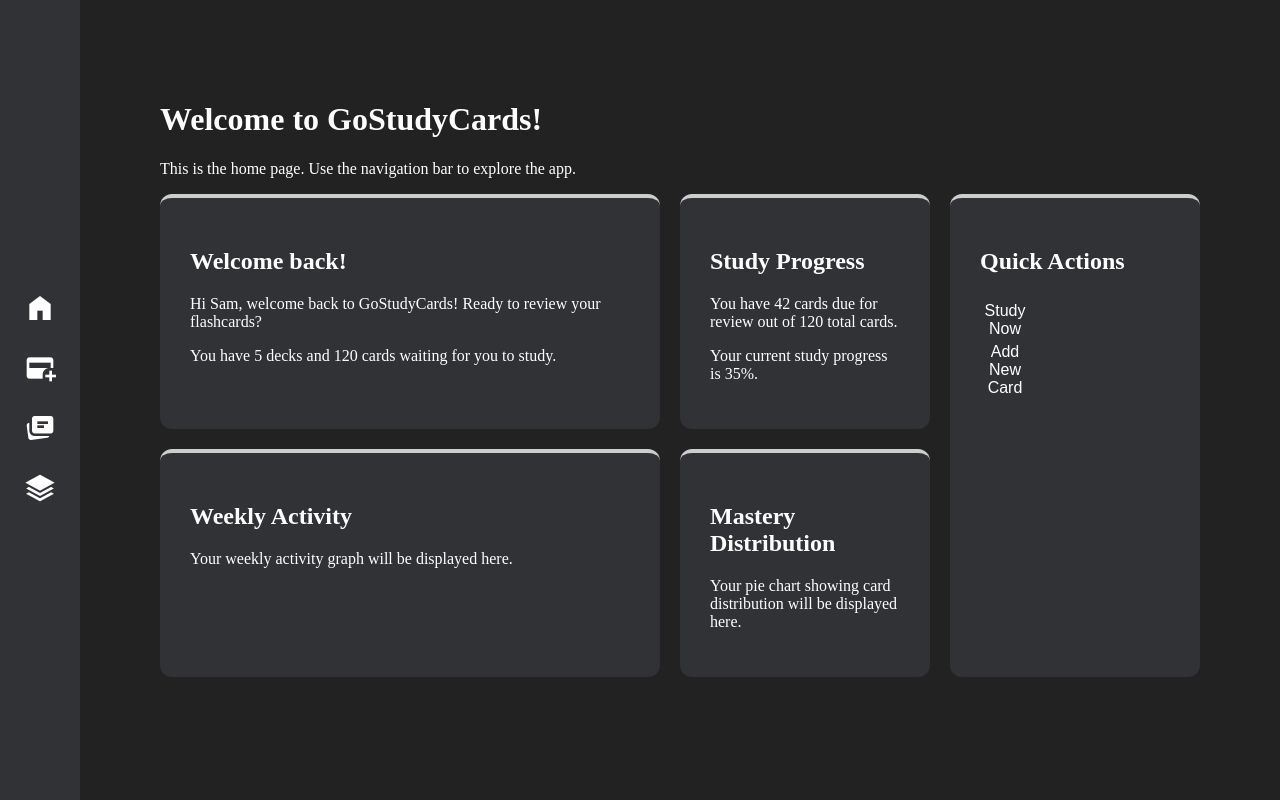
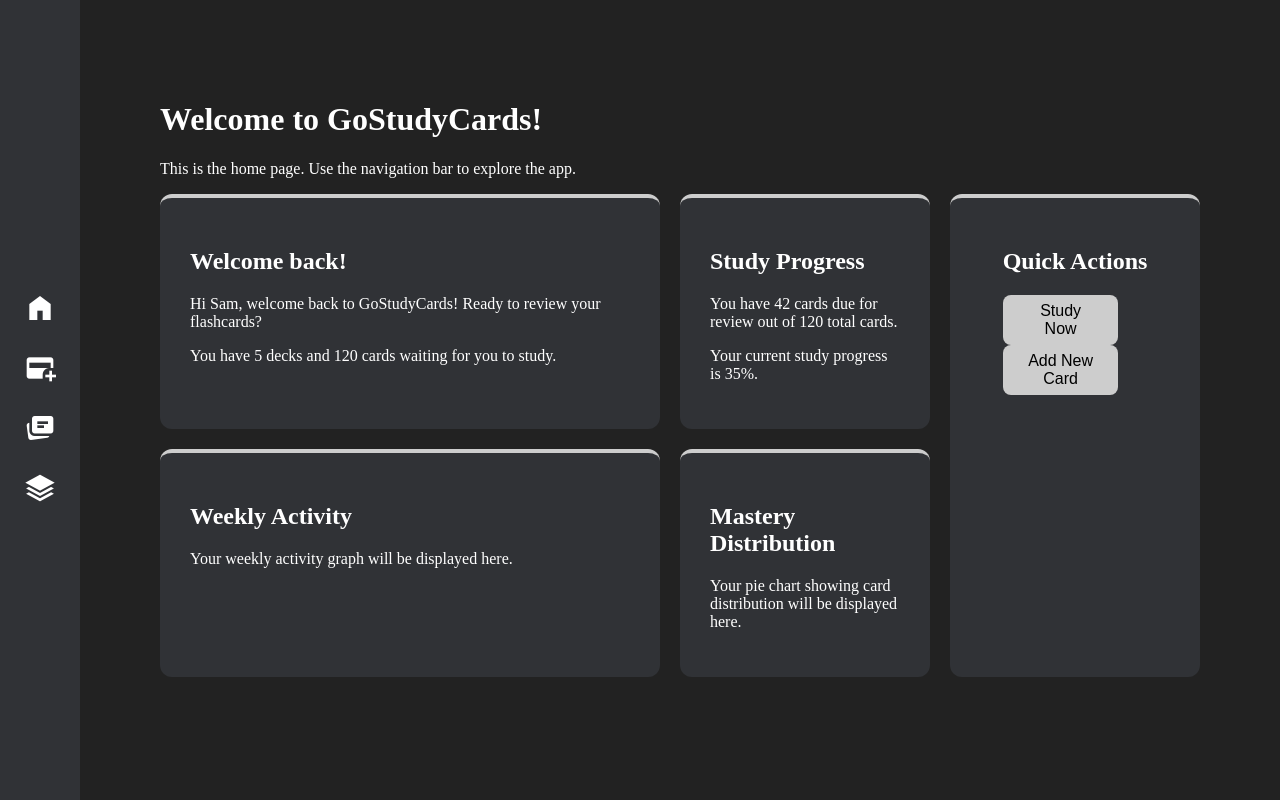
Before and after one commit to 18barbers2/gostudycards, a React (Vite) app in the folder frontend/: page / in a window 1280 px wide. Built offline with nearby package versions, Linux system fonts and the light colour scheme.

Commit message:
style: update styling of quick actions

```diff
--- a/frontend/src/css/Home.css
+++ b/frontend/src/css/Home.css
@@ -43,13 +43,12 @@
 
 .quick-actions {
     grid-area: quick-actions;
-    /* background-color: rgb(96, 166, 177);
+    background-color: rgb(96, 166, 177);
     padding: 30px;
     border-radius: 12px;
     display: flex;
     flex-direction: column;
-    justify-content: space-between;
-    align-items: center; */
+    align-items: center;
 }
 
 .mastery-distribution {
@@ -62,3 +61,14 @@
     justify-content: center;
     align-items: center; */
 }
+
+button {
+    background-color: #cdcdcd;
+    color: black;
+    border: none;
+    padding: 10px 20px;
+    border-radius: 8px;
+    cursor: pointer;
+    font-size: 16px;
+    width: 80%;
+}
```
